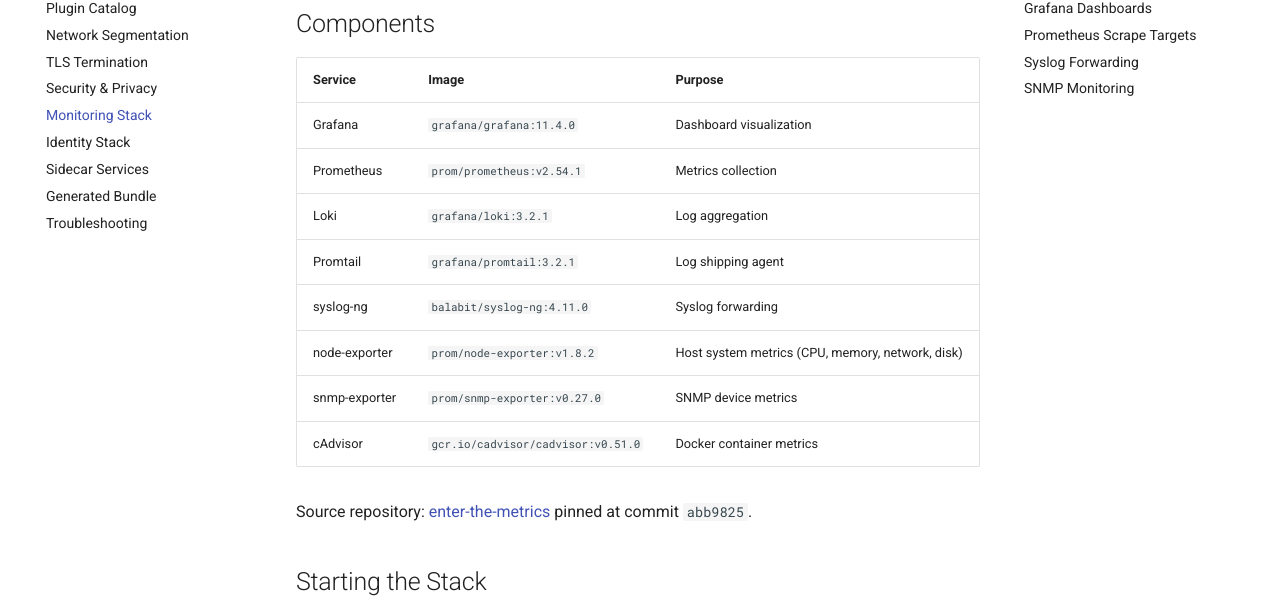
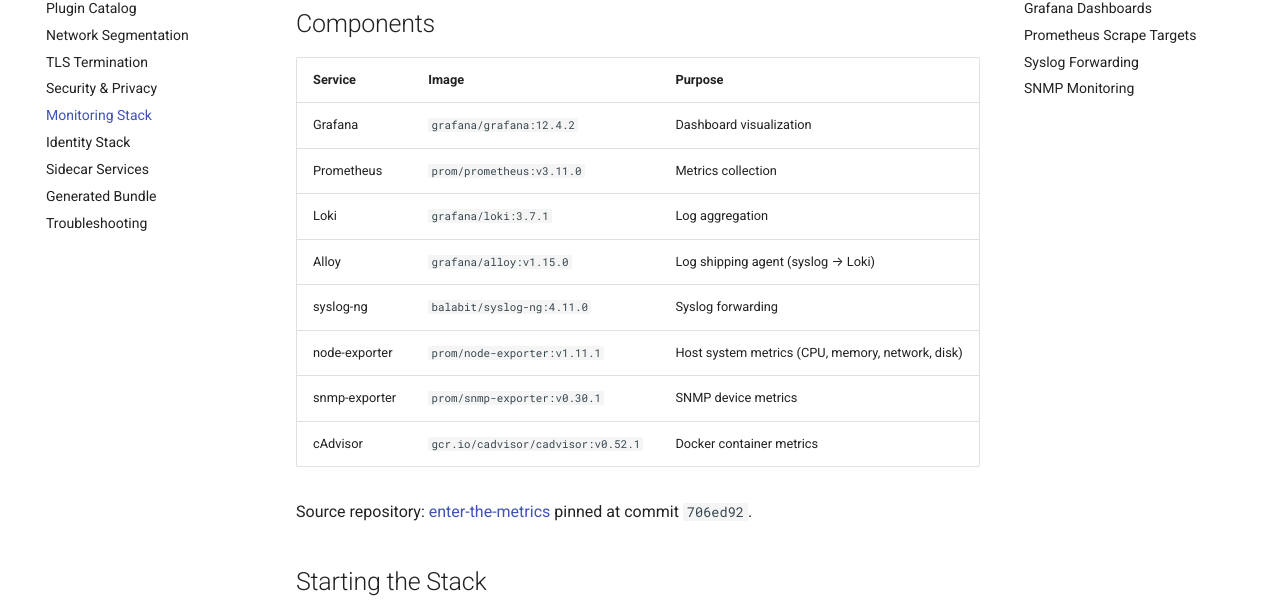
Before and after one commit to nullroute-commits/ultimate_info_gather, an MkDocs documentation site: the page built from docs/factory/monitoring.md, in a window 1280 px wide and 1400 px high. Shown: the part 313-920 px from the top of the window. Built offline with MkDocs 1.6.1 and Material for MkDocs 9.7.7, drawn with Linux system fonts in a browser that asks for light colours; comment, search, counter and statistics services are not loaded; the version menu is left out; some of the changed text lies outside the part shown.

Commit message:
docs: migrate Promtail → Alloy and update image tags across all docs
Agent-Logs-Url: https://github.com/nullroute-commits/ultimate_info_gather/sessions/c3ca30a0-b3d1-4869-beb4-37b84f8643c7

Co-authored-by: nullroute-commits <59403925+nullroute-commits@users.noreply.github.com>

```diff
--- a/docs/factory/monitoring.md
+++ b/docs/factory/monitoring.md
@@ -6,16 +6,16 @@ The generated bundle includes an optional monitoring stack based on [enter-the-m
 
 | Service | Image | Purpose |
 |---------|-------|---------|
-| Grafana | `grafana/grafana:11.4.0` | Dashboard visualization |
-| Prometheus | `prom/prometheus:v2.54.1` | Metrics collection |
-| Loki | `grafana/loki:3.2.1` | Log aggregation |
-| Promtail | `grafana/promtail:3.2.1` | Log shipping agent |
+| Grafana | `grafana/grafana:12.4.2` | Dashboard visualization |
+| Prometheus | `prom/prometheus:v3.11.0` | Metrics collection |
+| Loki | `grafana/loki:3.7.1` | Log aggregation |
+| Alloy | `grafana/alloy:v1.15.0` | Log shipping agent (syslog → Loki) |
 | syslog-ng | `balabit/syslog-ng:4.11.0` | Syslog forwarding |
-| node-exporter | `prom/node-exporter:v1.8.2` | Host system metrics (CPU, memory, network, disk) |
-| snmp-exporter | `prom/snmp-exporter:v0.27.0` | SNMP device metrics |
-| cAdvisor | `gcr.io/cadvisor/cadvisor:v0.51.0` | Docker container metrics |
+| node-exporter | `prom/node-exporter:v1.11.1` | Host system metrics (CPU, memory, network, disk) |
+| snmp-exporter | `prom/snmp-exporter:v0.30.1` | SNMP device metrics |
+| cAdvisor | `gcr.io/cadvisor/cadvisor:v0.52.1` | Docker container metrics |
 
-Source repository: [enter-the-metrics](https://github.com/nullroute-commits/enter-the-metrics) pinned at commit `abb9825`.
+Source repository: [enter-the-metrics](https://github.com/nullroute-commits/enter-the-metrics) pinned at commit `706ed92`.
 
 ## Starting the Stack
 
@@ -44,7 +44,7 @@ graph TB
         GR[Grafana<br/>:3000]
         PM[Prometheus]
         LK[Loki]
-        PT[Promtail]
+        AL[Alloy]
         SNG[syslog-ng<br/>:514 UDP, :601 TCP]
         NE[node-exporter]
         SE[snmp-exporter]
@@ -76,7 +76,7 @@ All monitoring services run on the isolated `monitoring` Docker network. Prometh
 |------|-------------|
 | `configuration/monitoring/prometheus/prometheus.yml` | Prometheus scrape targets |
 | `configuration/monitoring/loki/loki-config.yml` | Loki log aggregation |
-| `configuration/monitoring/promtail/promtail-config.yml` | Promtail log agent |
+| `configuration/monitoring/alloy/config.alloy` | Alloy log agent |
 | `configuration/monitoring/syslog-ng/syslog-ng.conf` | syslog-ng forwarding |
 | `configuration/monitoring/grafana/provisioning/datasources/prometheus.yml` | Grafana Prometheus datasource |
 | `configuration/monitoring/grafana/provisioning/datasources/loki.yml` | Grafana Loki datasource |
@@ -101,7 +101,7 @@ The generated Prometheus configuration scrapes metrics from:
 
 - Grafana
 - Loki
-- Promtail
+- Alloy
 - node-exporter
 - cAdvisor
 - NetBox stack services (via the `data` network)
@@ -115,8 +115,8 @@ To forward syslog messages to the monitoring stack:
 1. Configure the source device to send syslogs to:
     - **UDP**: `<host-ip>:514`
     - **TCP**: `<host-ip>:601`
-2. syslog-ng receives and forwards logs to Promtail.
-3. Promtail ships logs to Loki for aggregation.
+2. syslog-ng receives and forwards logs to Alloy.
+3. Alloy ships logs to Loki for aggregation.
 4. Logs are queryable in Grafana via the Loki datasource.
 
 ## SNMP Monitoring
```
Also changed, not shown: other parts of docs/factory/monitoring.md (+3 -3 lines), docs/factory/data-models.md (+1 -1 lines), docs/factory/generated-bundle.md (+10 -10 lines), docs/factory/networking.md (+2 -2 lines), docs/guide/deployment-factory.md (+10 -10 lines).
